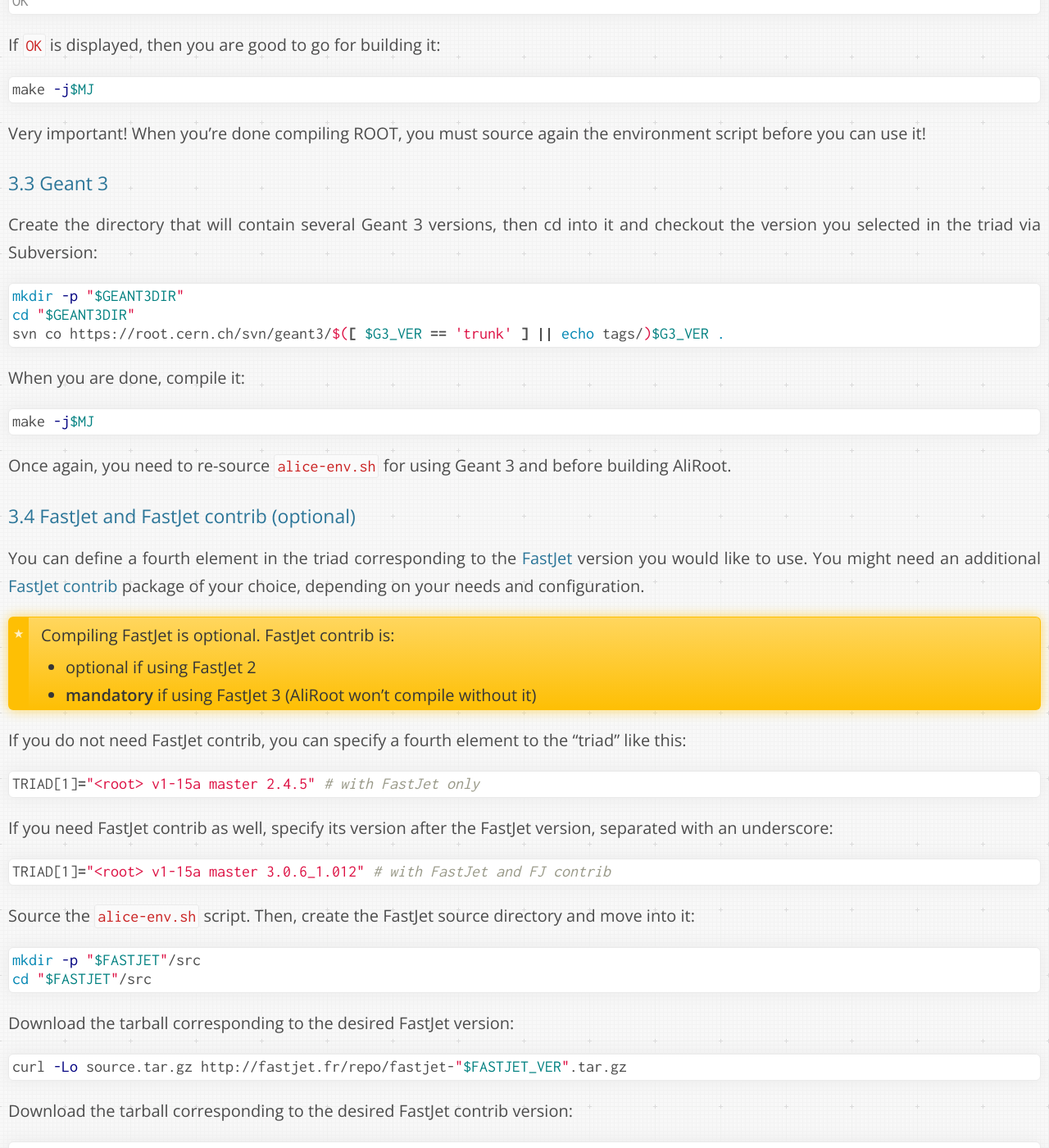
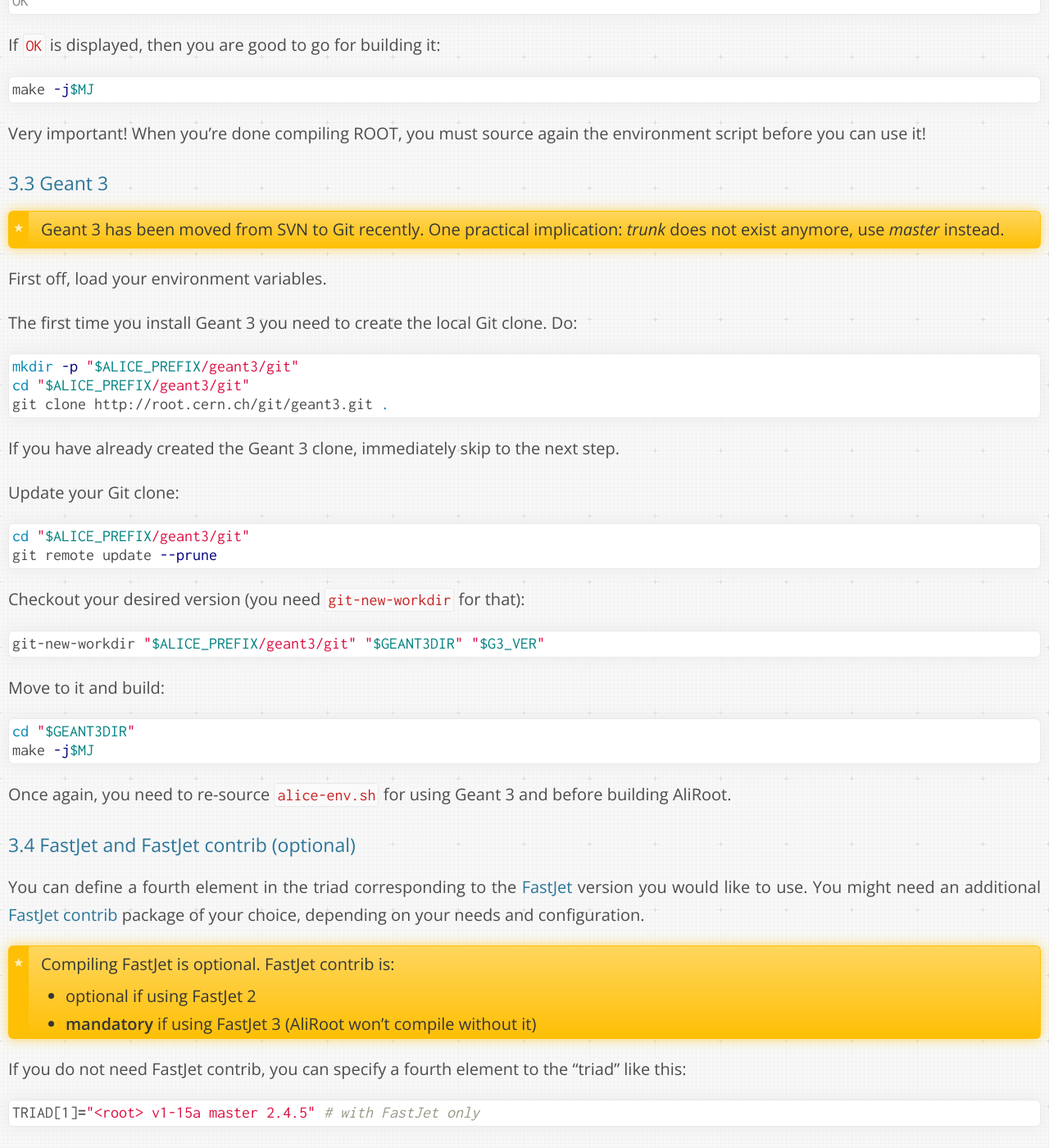
Before and after one commit to dberzano/dberzano.github.io, a Jekyll site: the page built from alice/install-aliroot/manual.md, in a window 1280 px wide and 1400 px high, scrolled down 7451 px. Shown: the whole window at 82% size. Built offline with Jekyll 4.4.1, drawn with Linux system fonts in a browser that asks for light colours; Markdown is read by kramdown in place of the engine named in the settings.

Commit message:
AliInst: instructions for Geant3 on Git

````diff
--- a/alice/install-aliroot/manual.md
+++ b/alice/install-aliroot/manual.md
@@ -355,19 +355,40 @@
 
 ### Geant 3
 
-Create the directory that will contain several Geant 3 versions, then
-cd into it and checkout the version you selected in the triad via
-Subversion:
+> Geant 3 has been moved from SVN to Git recently. One practical
+> implication: *trunk* does not exist anymore, use *master* instead.
+
+First off, **load your environment variables**.
+
+The first time you install Geant 3 you need to create the local Git
+clone. Do:
 
 ```bash
-mkdir -p "$GEANT3DIR"
-cd "$GEANT3DIR"
-svn co https://root.cern.ch/svn/geant3/$([ $G3_VER == 'trunk' ] || echo tags/)$G3_VER .
+mkdir -p "$ALICE_PREFIX/geant3/git"
+cd "$ALICE_PREFIX/geant3/git"
+git clone http://root.cern.ch/git/geant3.git .
 ```
 
-When you are done, compile it:
+If you have already created the Geant 3 clone, immediately skip to the
+next step.
+
+Update your Git clone:
 
 ```bash
+cd "$ALICE_PREFIX/geant3/git"
+git remote update --prune
+```
+
+Checkout your desired version (you need `git-new-workdir` for that):
+
+```bash
+git-new-workdir "$ALICE_PREFIX/geant3/git" "$GEANT3DIR" "$G3_VER"
+```
+
+Move to it and build:
+
+```bash
+cd "$GEANT3DIR"
 make -j$MJ
 ```
 
````
